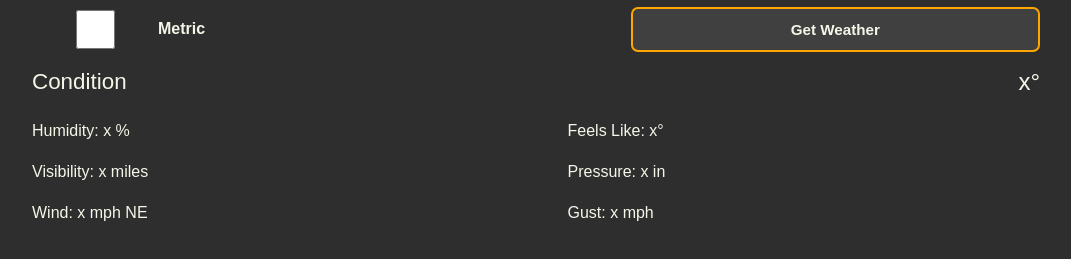
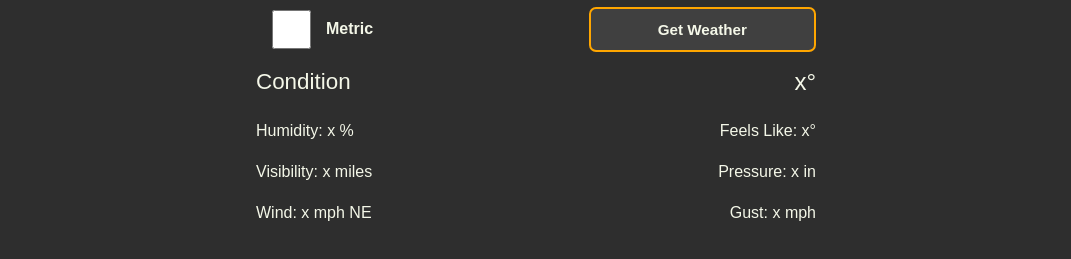
Before and after one commit to xincryptedx/weather-app, a website built with webpack: page dist/index.html in a window 1280 px wide. Shown: the part 109-368 px from the top of the page, without its empty margins (104-1175 px from the left). Built offline with nearby package versions, Linux system fonts and the light colour scheme.

Commit message:
Add basic responsive style rules for size

```diff
--- a/src/style.css
+++ b/src/style.css
@@ -250,6 +250,7 @@ body {
 
 .feels-like {
   grid-area: feels;
+  justify-self: end;
 }
 
 .humidity {
@@ -266,8 +267,22 @@ body {
 
 .gust {
   grid-area: gust;
+  justify-self: end;
 }
 
 .pressure {
   grid-area: pressure;
+  justify-self: end;
 }
+
+@media screen and (min-width: 700px) {
+  .main-grid {
+    width: 500px;
+  }
+}
+
+@media screen and (min-width: 1000px) {
+  .main-grid {
+    width: 700px;
+  }
+}
```
